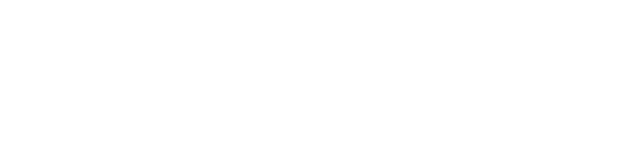
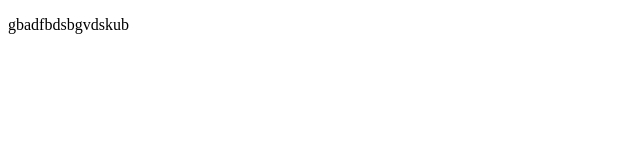
Before and after one commit to arpan-dey-8888/practice, a plain HTML site: page index.html in a window 1280 px wide. Shown: the whole page, without its empty margins (0-640 px from the left). Drawn offline with Linux system fonts and the light colour scheme.

Commit message:
adding paragraph tag

```diff
--- a/index.html
+++ b/index.html
@@ -6,6 +6,6 @@
     <title>Document</title>
 </head>
 <body>
-
+    <p>gbadfbdsbgvdskub</p>
 </body>
 </html>
```
